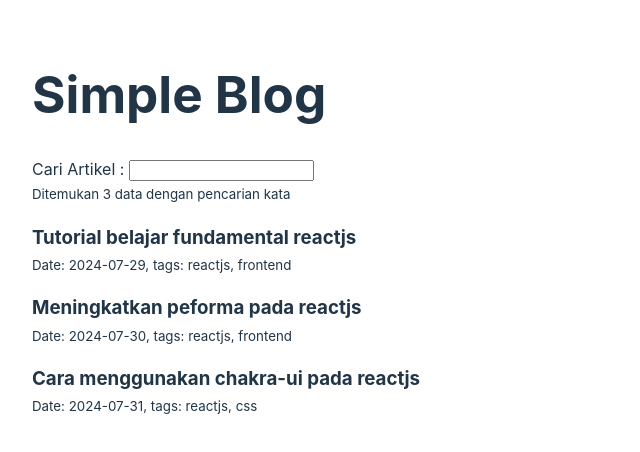
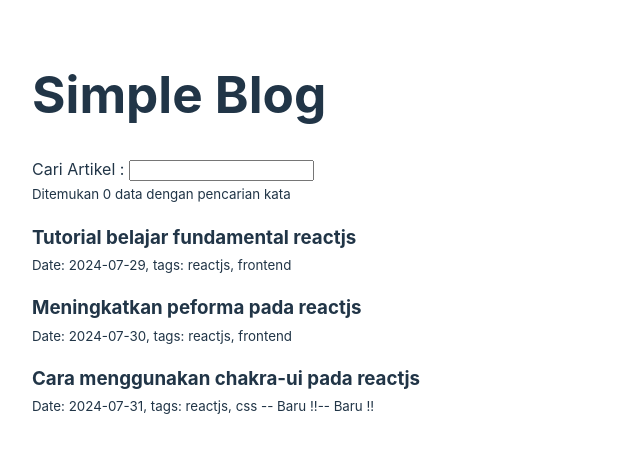
Before and after one commit to rendrazuriansyah/react-fundamentals, a React (Vite) app: page / in a window 1280 px wide. Shown: the top 452 px of the page, without its empty margins (0-640 px from the left). Built offline with nearby package versions, Linux system fonts and the light colour scheme.

Commit message:
feat(rendering): implement conditional rendering

```diff
--- a/src/components/Article.jsx
+++ b/src/components/Article.jsx
@@ -1,9 +1,20 @@
+// Conditional Rendering dalam komponen
+const ArticleStatus = ({ isNew }) => {
+	return isNew && <span>-- Baru !!</span>;
+};
+// Conditional Rendering luar komponen
+const NewArticle = () => {
+	return <span>-- Baru !!</span>;
+};
+
 function Article(props) {
 	return (
 		<>
 			<h3>{props.title}</h3>
 			<small>
-				Date: {props.date}, tags: {props.tags.join(", ")}
+				Date: {props.date}, tags: {props.tags.join(", ")}{" "}
+				<ArticleStatus isNew={props.isNew} />
+				{props.isNew && <NewArticle />}
 			</small>
 		</>
 	);
--- a/src/components/Search.jsx
+++ b/src/components/Search.jsx
@@ -13,7 +13,7 @@ function Search(props) {
 				Cari Artikel : <input onChange={onSearchChange} />
 			</div>
 			<small>
-				Ditemukan {props.postCount} data dengan pencarian kata
+				Ditemukan {props.totalPosts} data dengan pencarian kata
 				<strong> {search}</strong>
 			</small>
 		</>
--- a/src/pages/index.jsx
+++ b/src/pages/index.jsx
@@ -5,12 +5,15 @@ import Search from "../components/Search";
 
 function Homepage() {
 	const [posts, setPosts] = useState(postsData);
+	const [totalPosts, setTotalPosts] = useState(0);
 
 	const onSearchChange = (value) => {
-		const filteredPosts = postsData.filter((item) =>
-			item.title.includes(value)
+		const filteredPosts = postsData.filter(
+			(item) => item.title.toLowerCase().includes(value.toLowerCase())
+			// item.title.includes(value)
 		);
 		setPosts(filteredPosts);
+		setTotalPosts(filteredPosts.length);
 	};
 
 	return (
@@ -18,7 +21,7 @@ function Homepage() {
 			<h1>Simple Blog</h1>
 			<Search
 				onSearchChange={onSearchChange}
-				postCount={posts.length}
+				totalPosts={totalPosts}
 			/>
 			{posts.map((props, index) => (
 				<Article
--- a/src/posts.json
+++ b/src/posts.json
@@ -2,16 +2,19 @@
 	{
 		"title": "Tutorial belajar fundamental reactjs ",
 		"tags": ["reactjs", "frontend"],
-		"date": "2024-07-29"
+		"date": "2024-07-29",
+		"isNew": false
 	},
 	{
 		"title": "Meningkatkan peforma pada reactjs",
 		"tags": ["reactjs", "frontend"],
-		"date": "2024-07-30"
+		"date": "2024-07-30",
+		"isNew": false
 	},
 	{
 		"title": "Cara menggunakan chakra-ui pada reactjs",
 		"tags": ["reactjs", "css"],
-		"date": "2024-07-31"
+		"date": "2024-07-31",
+		"isNew": true
 	}
 ]
```
